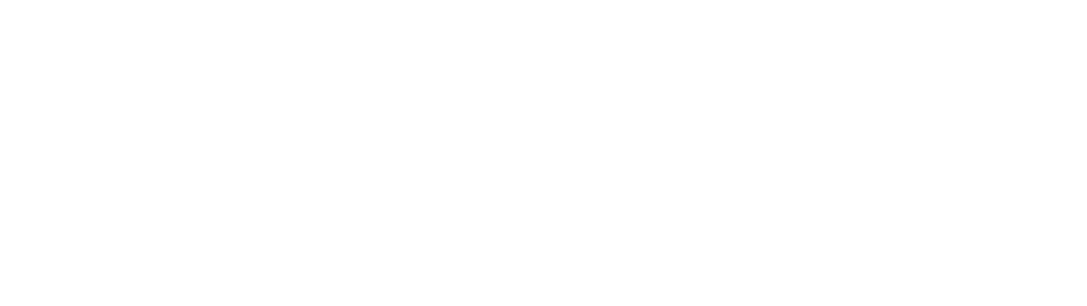
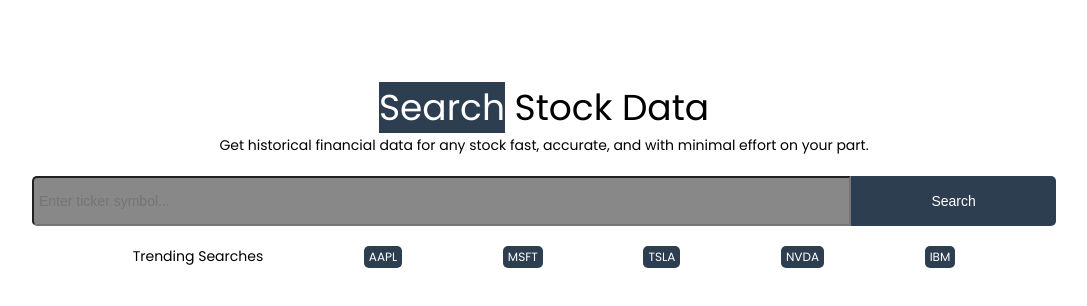
Before and after one commit to ayoamrit/Stock-Analysis, a website with bundled scripts: page public/index.html in a window 1280 px wide. Shown: the whole page, without its empty margins (96-1183 px from the left). Built offline with nearby package versions, Linux system fonts and the light colour scheme; files whose address does not match are found by name.

Commit message:
Main Added & Styles Updated

```diff
--- a/public/index.html
+++ b/public/index.html
@@ -6,9 +6,34 @@
         <meta name="viewport" content="width=device-width, initial-scale=1.0">
         <meta name="description" content="Analyze the historial data of various stocks easily with the use of AI">
         <link rel="stylesheet" href="styles.css">
-
     </head>
     <body>
+        <main>
+            <!--Title Section-->
+            <section class="hero-section">
+                <h2 class="page-title"><span class="highlight-text">Search</span> Stock Data</h2>
+                <p class="hero-description">Get historical financial data for any stock fast, accurate, and with minimal effort on your part.</p>
+            </section>
+
+            <!--Search Bar-->
+            <div class="stock-search-bar">
+                <div class="search-input-container">
+                  <input id="stock-symbol-input" type="text" placeholder="Enter ticker symbol..."/>
+                  <button class="search-button" id="search-button">Search</button>
+                </div>
+            </div>
+
+              <!--Trending Search Searches-->
+              <section class="trending-container">
+                <p>Trending Searches</p>
+                <span class="cursor-pointer trending-stock-item">AAPL</span>
+                <span class="cursor-pointer trending-stock-item">MSFT</span>
+                <span class="cursor-pointer trending-stock-item">TSLA</span>
+                <span class="cursor-pointer trending-stock-item">NVDA</span>
+                <span class="cursor-pointer trending-stock-item">IBM</span>
+              </section>
+        </main>
+
         <div id="root"></div>
     </body>
 
--- a/public/styles.css
+++ b/public/styles.css
@@ -39,20 +39,84 @@ p{
     font-size: 1.4rem;
 }
 
+/* Main Styles
+-----------------------------------------------------------*/
+main {
+    max-width: 80%;
+    margin: 40px auto;
+    text-align: center;
+    color: black;
+}
+
+.page-title{
+    padding-top: 4rem;
+}
+
+.highlight-text{
+    background-color: #2c3e50;
+    color: white;
+}
+
+.stock-search-bar{
+    position: relative;
+    width: 100%;
+}
+
+.search-input-container{
+    display: flex;
+    width: 100%;
+}
+
+#stock-symbol-input, #search-button{
+    height: 50px;
+    font-size: 1.4rem;
+    margin-top: 20px;
+}
+
+#stock-symbol-input{
+    width: 80%;
+    background-color: #888;
+    border-radius: 5px 0 0 5px;
+    box-sizing: border-box;
+    padding: 5px;
+    outline: none;
+}
+
+#search-button{
+    width: 20%;
+    height: 50px;
+    background-color: #2c3e50;
+    color: white;
+    border: none;
+    border-radius: 0 5px 5px 0;
+}
+
+#search-button:hover{
+    background-color: #34495e;
+}
+
+.trending-container{
+    display: flex;
+    justify-content: space-evenly;
+    color: black;
+    font-size: 1.2rem;
+    margin-top: 20px;
+}
+
+.trending-stock-item{
+    color: white;
+    background-color: #2c3e50;
+    padding: 2px 5px;
+    border-radius: 5px;
+}
 
 /* Table Styles
 -----------------------------------------------------------*/
 .table-section{
     max-width: 80%;
     margin: 40px auto;
-}
-
-.table-container {
-    width: 100%;
-    overflow-x: auto;
     border-radius: 8px;
     box-shadow: 0px 4px 10px rgba(0, 0, 0, 0.1);
-    background: white;
 }
 
 .table-header{
@@ -66,13 +130,18 @@ p{
     font-weight: 600;
 }
 
+.table-container {
+    width: 100%;
+    overflow-x: auto;
+    background: white;
+}
+
 table {
     width: 100%;
     border-collapse: collapse;
     min-width: 600px;
 }
 
-/* Header Styling */
 thead {
     background-color: #2c3e50;
     color: white;
```
